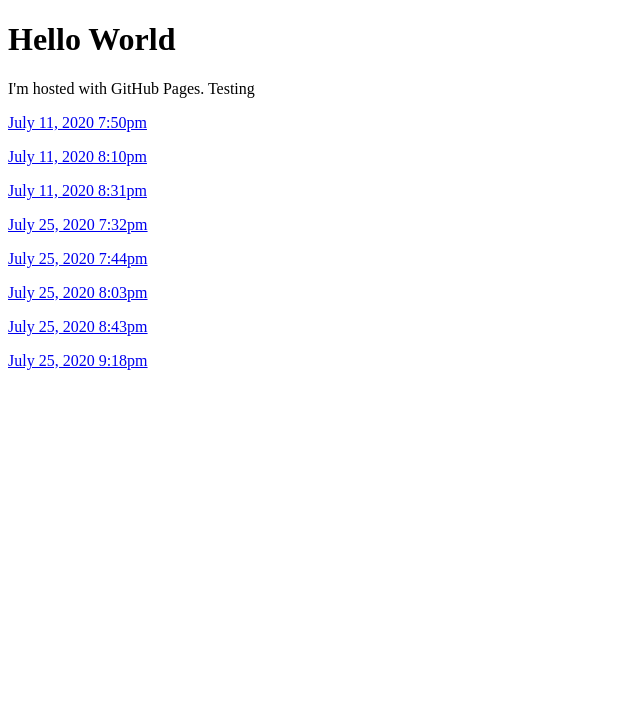
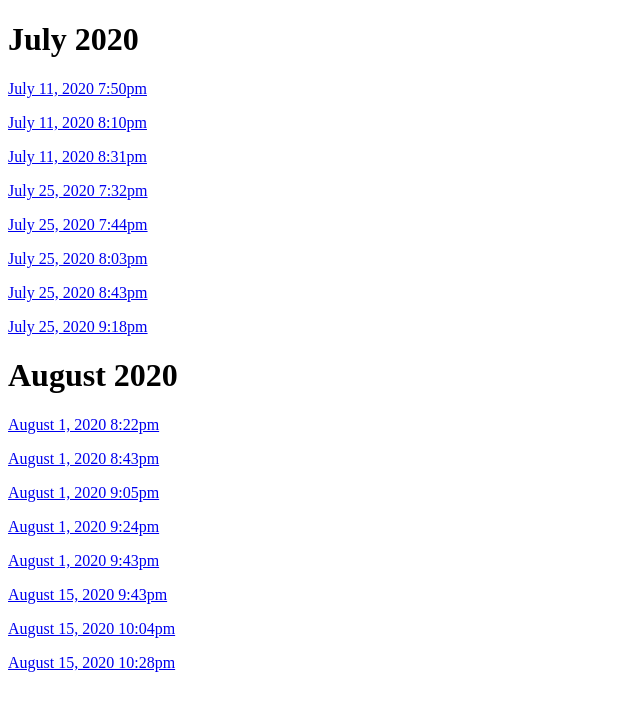
Before and after one commit to GreeveesHQ/GreeveesHQ.github.io, a plain HTML site: page index.html in a window 1280 px wide. Shown: the whole page, without its empty margins (0-640 px from the left). Drawn offline with Linux system fonts and the light colour scheme.

Commit message:
Added August 2020 pages to index

```diff
--- a/index.html
+++ b/index.html
@@ -1,8 +1,7 @@
 <!DOCTYPE html>
 <html>
 <body>
-<h1>Hello World</h1>
-  <p>I'm hosted with GitHub Pages. Testing </p>
+<h1>July 2020</h1>
   <p><a href="/R50_BPP_07_11.html">July 11, 2020 7:50pm</a></p>
   <p><a href="/R50_BPP_07_11_2.html">July 11, 2020 8:10pm</a></p>
   <p><a href="/R50_BPP_07_11_3.html">July 11, 2020 8:31pm</a></p>
@@ -11,5 +10,16 @@
   <p><a href="/R50_BPP_07_25_20_3.html">July 25, 2020 8:03pm</a></p>
   <p><a href="/R50_BPP_07_25_20_2.html">July 25, 2020 8:43pm</a></p>
   <p><a href="/R50_BPP_07_25_20.html">July 25, 2020 9:18pm</a></p>
+
+ <h1>August 2020</h1>
+  <p><a href="/R50_BPP_08_01_20_5.html">August 1, 2020 8:22pm</a></p>
+  <p><a href="/R50_BPP_08_01_20_4.html">August 1, 2020 8:43pm</a></p>
+  <p><a href="/R50_BPP_08_01_20_3.html">August 1, 2020 9:05pm</a></p>
+  <p><a href="/R50_BPP_08_01_20_2.html">August 1, 2020 9:24pm</a></p>
+  <p><a href="/R50_BPP_08_01_20.html">August 1, 2020 9:43pm</a></p>
+  <p><a href="/R50_BPP_08_15_3.html">August 15, 2020 9:43pm</a></p>
+  <p><a href="/R50_BPP_08_15_2.html">August 15, 2020 10:04pm</a></p>
+  <p><a href="/R50_BPP_08_15.html">August 15, 2020 10:28pm</a></p>
+
 </body>
 </html>
```
